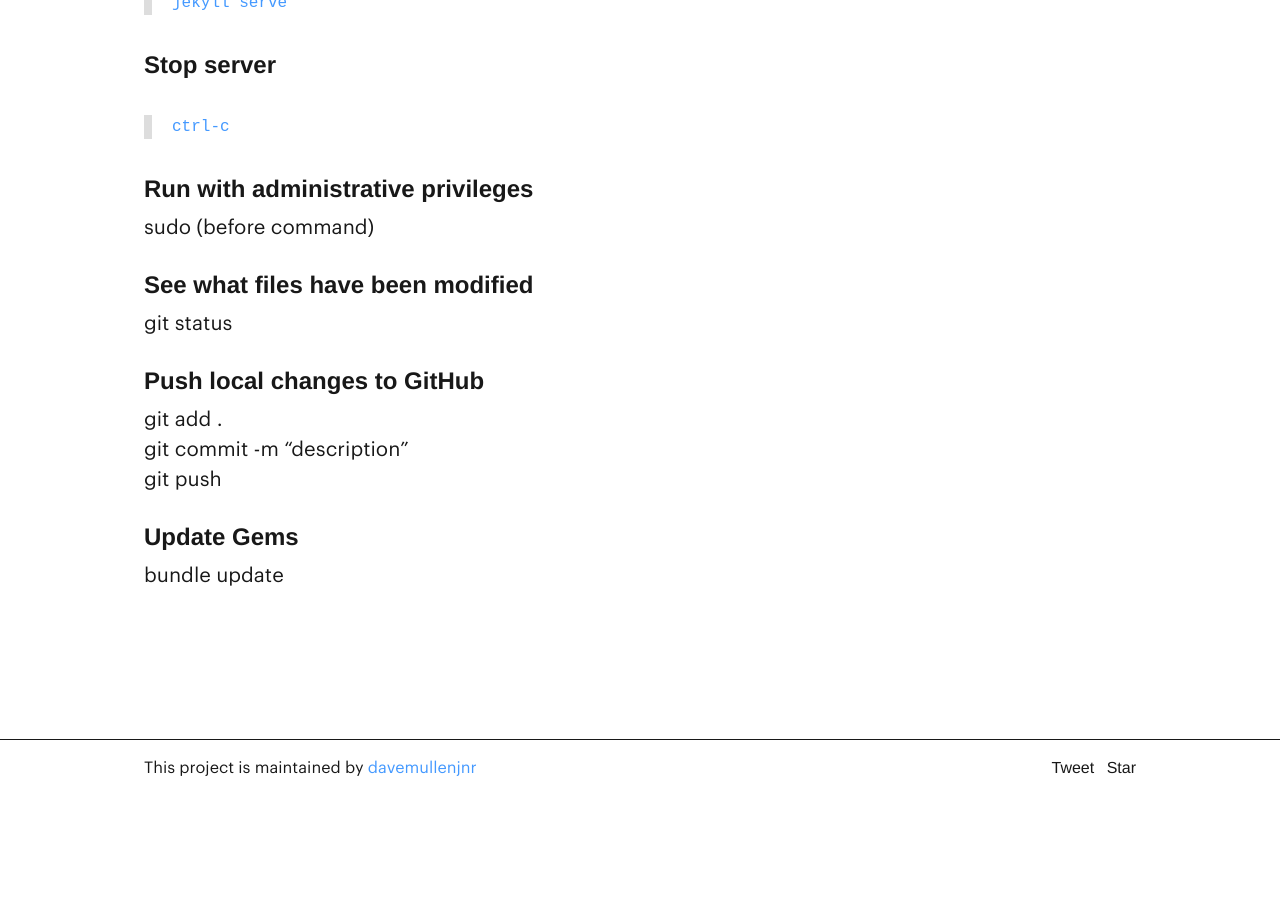
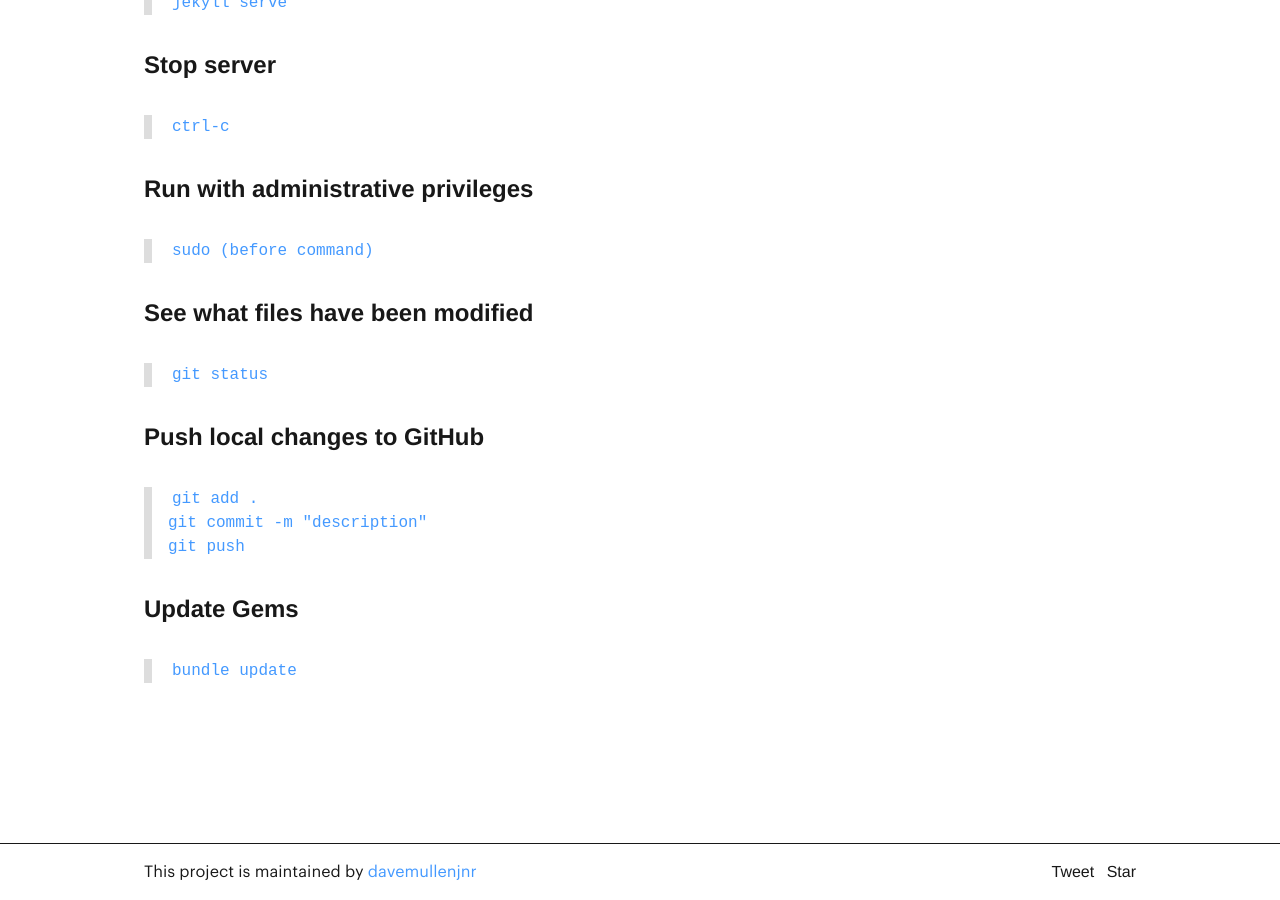
Before and after one commit to davemullenjnr/davemullenjnr, a Jekyll site: the page built from GitNotes.md, in a window 1280 px wide and 900 px high, scrolled down 648 px. Built offline with Jekyll 4.4.1, drawn with Linux system fonts in a browser that asks for light colours; some web fonts are replaced; our own code applies the rules of GitHub Pages for plain Markdown files; comment, search, counter and statistics services are not loaded; before the commit the page ends 1444 px from its top, so only the background shows below that.

```diff
--- a/GitNotes.md
+++ b/GitNotes.md
@@ -1,20 +1,20 @@
-# Run server to generate local site
+## Run server to generate local site
     jekyll serve
 
-# Stop server
+## Stop server
     ctrl-c
 
-# Run with administrative privileges
-sudo (before command)
+## Run with administrative privileges
+    sudo (before command)
 
-# See what files have been modified
-git status
+## See what files have been modified
+    git status
 
-# Push local changes to GitHub
-git add .
-git commit -m "description"
-git push
+## Push local changes to GitHub
+    git add .
+    git commit -m "description"
+    git push
 
 
-# Update Gems
-bundle update
+## Update Gems
+    bundle update
```
